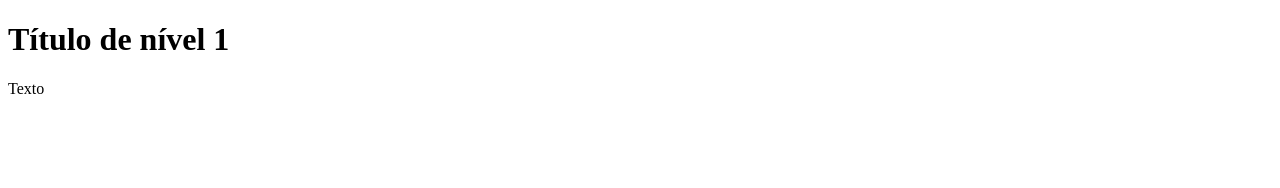
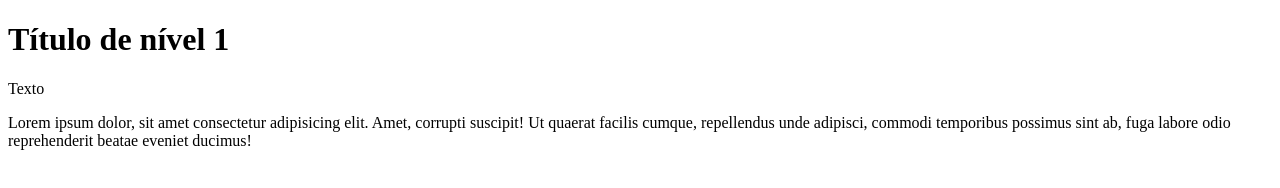
Before and after one commit to winiciusGarcia/meu-primeiro-repositorio, a plain HTML site: page index.html in a window 1280 px wide. Drawn offline with Linux system fonts and the light colour scheme.

Commit message:
mais informações adicionadas no index

```diff
--- a/index.html
+++ b/index.html
@@ -9,5 +9,7 @@
 <body>
     <h1>Título de nível 1</h1>
     <p>Texto</p>
+    <p>Lorem ipsum dolor, sit amet consectetur adipisicing elit. Amet, corrupti suscipit! Ut quaerat facilis cumque, repellendus unde adipisci, commodi temporibus possimus sint ab, fuga labore odio reprehenderit beatae eveniet ducimus!</p>
+
 </body>
 </html>
```
